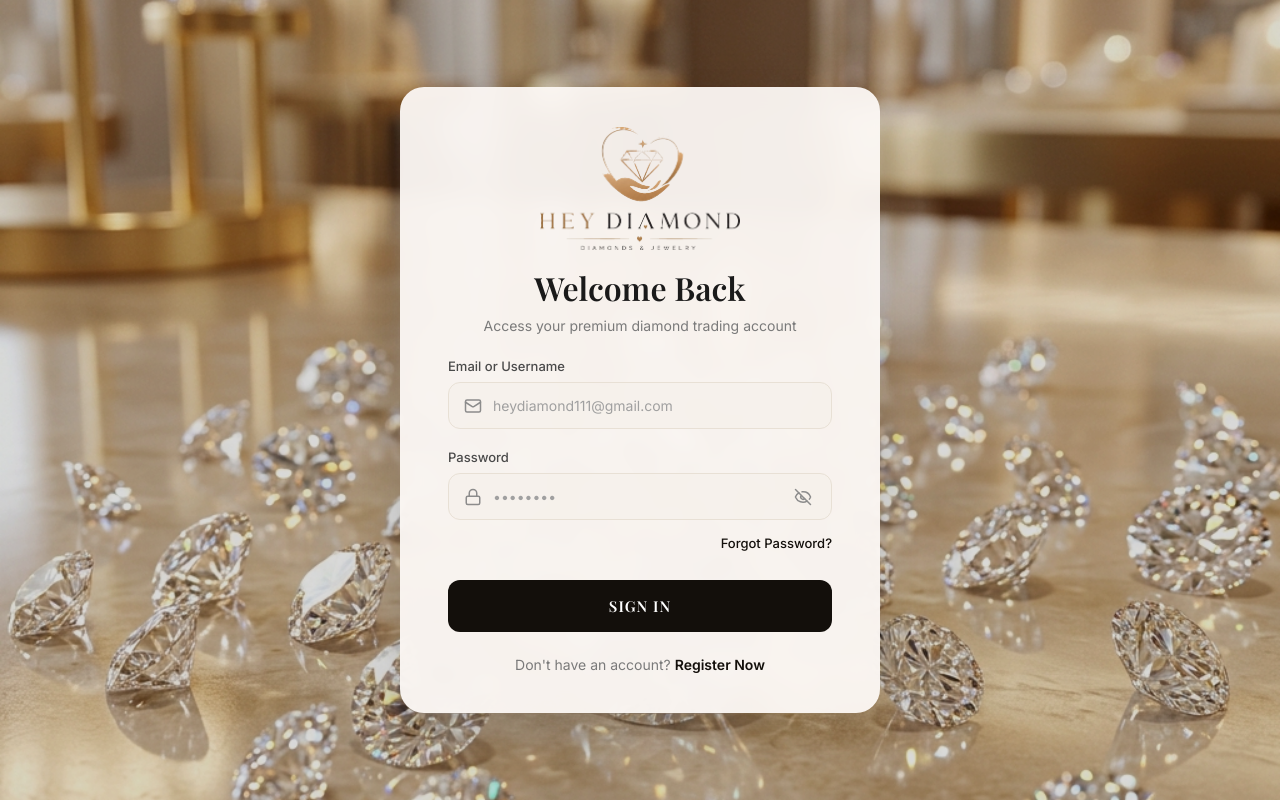
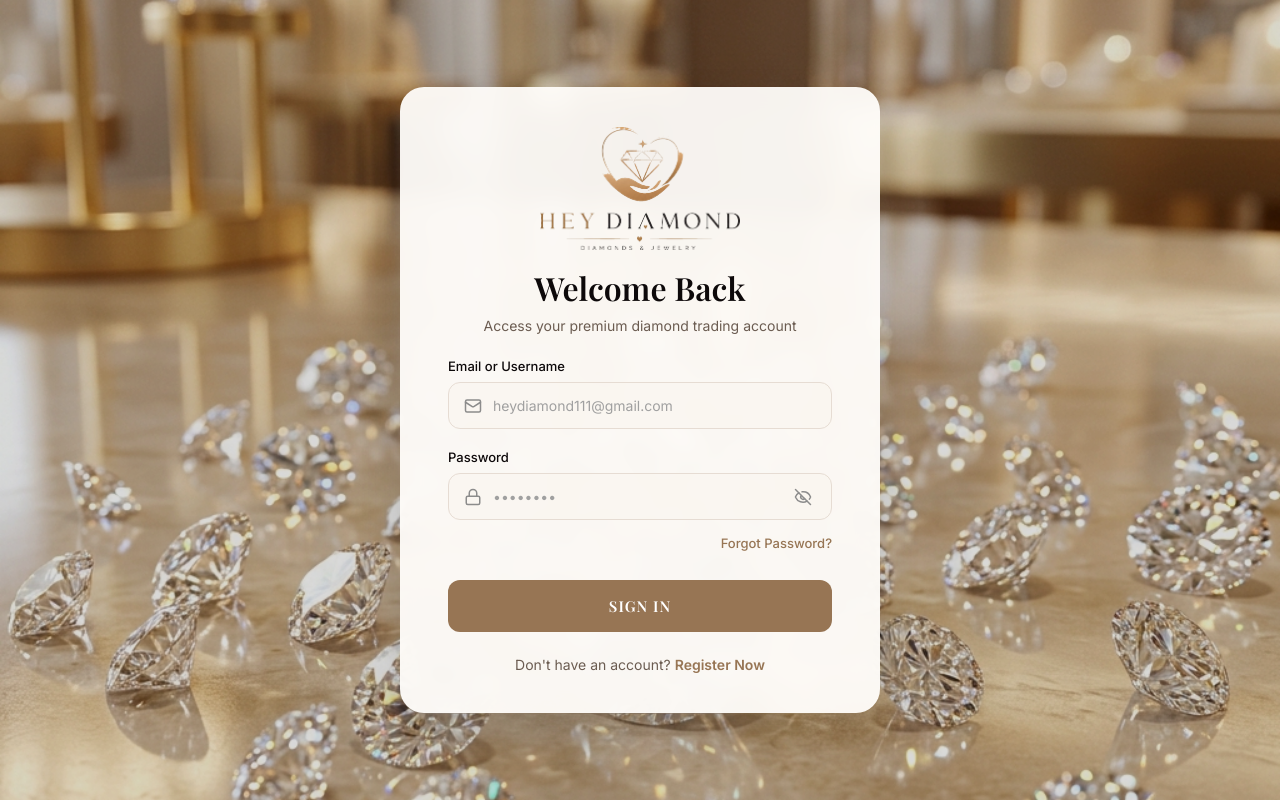
Before and after one commit to AmitDhorajiya123/heydiamond-front, a React (Vite) app: page /login in a window 1280 px wide. Built offline with nearby package versions, Linux system fonts and the light colour scheme.

Commit message:
Update color palette to match the bronze/gold logo perfectly

```diff
--- a/src/css/Auth.css
+++ b/src/css/Auth.css
@@ -65,7 +65,7 @@ input:-webkit-autofill:active {
     font-family: var(--font-serif);
     font-size: 32px;
     font-weight: 600;
-    color: #1a1a1a;
+    color: var(--color-text-dark);
     margin-bottom: 8px;
     text-align: center;
 }
@@ -93,7 +93,7 @@ input:-webkit-autofill:active {
 .input-group label {
     font-size: 13px;
     font-weight: 500;
-    color: #4a4a4a;
+    color: var(--color-text-dark);
 }
 
 .input-wrapper {
--- a/src/css/index.css
+++ b/src/css/index.css
@@ -3,13 +3,13 @@
 :root {
   --font-serif: 'Playfair Display', serif;
   --font-sans: 'Inter', sans-serif;
-  --color-primary: #130f0b;
-  --color-primary-hover: #8c6844;
-  --color-text-dark: #2c2c2c;
-  --color-text-light: #7a7a7a;
-  --color-bg-card: rgba(252, 248, 245, 0.95);
-  --color-input-bg: rgba(245, 240, 235, 0.8);
-  --color-input-border: #e8e0d5;
+  --color-primary: #977554;
+  --color-primary-hover: #7a5e43;
+  --color-text-dark: #0d090a;
+  --color-text-light: #6b5c51;
+  --color-bg-card: rgba(255, 253, 250, 0.95);
+  --color-input-bg: rgba(250, 246, 240, 0.8);
+  --color-input-border: #e6dcd3;
 }
 
 * {
```
